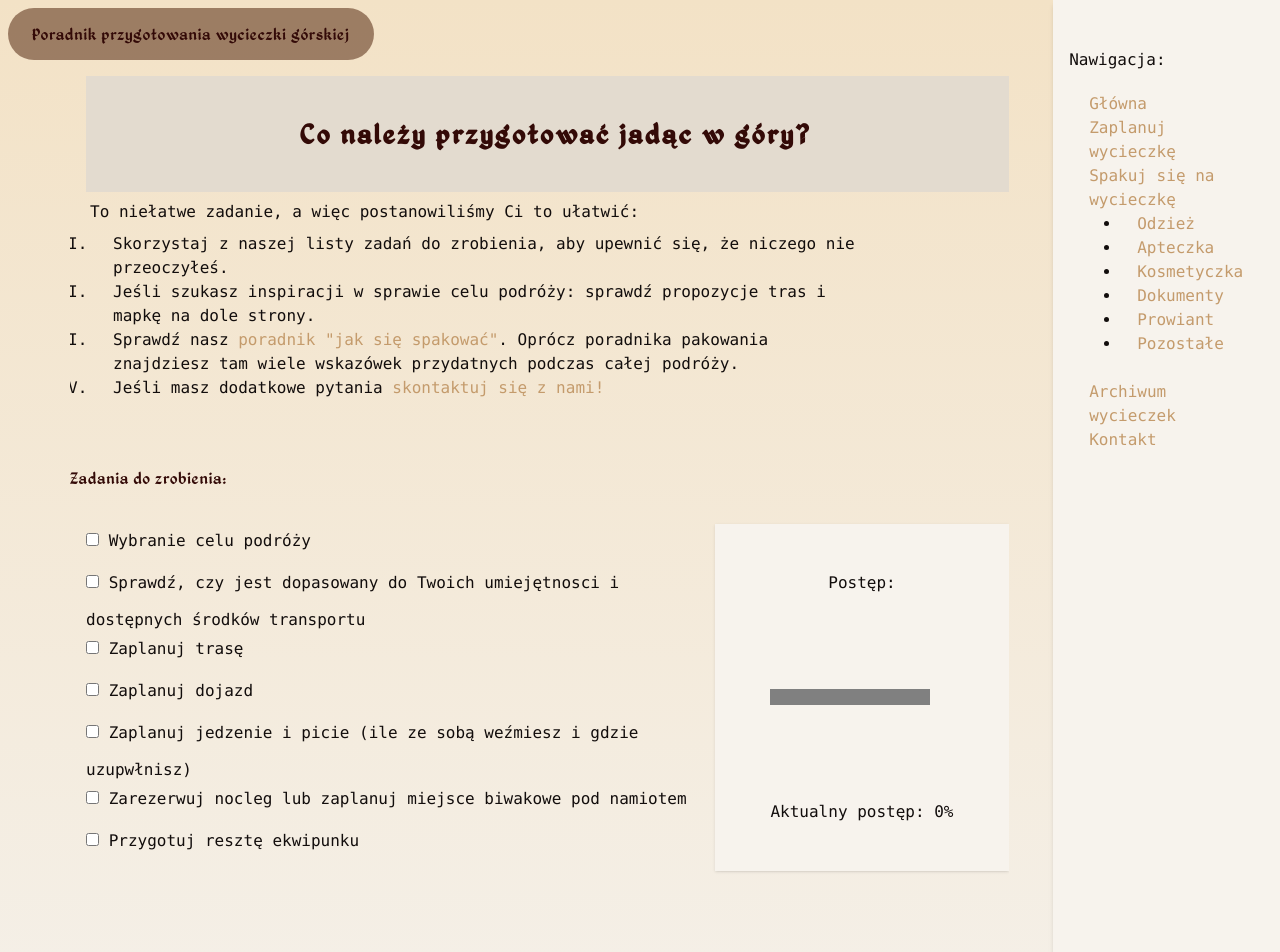
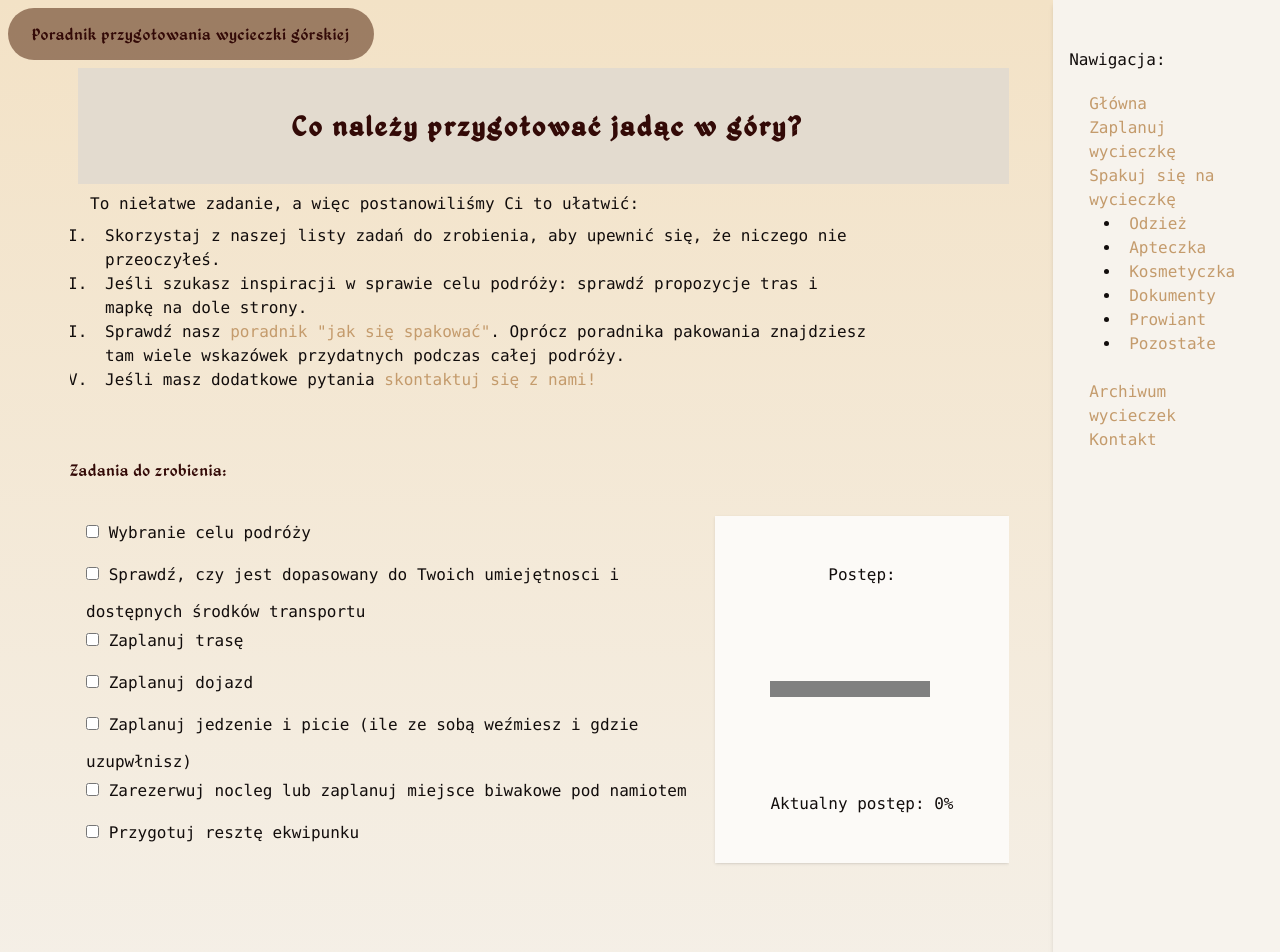
Before and after one commit to kama-pa-go/KGprojects, a Jekyll site: the page built from home.md, in a window 1280 px wide and 1400 px high. Shown: the top 952 px of the window. Built offline with Jekyll 4.4.1, drawn with Linux system fonts in a browser that asks for light colours.

Commit message:
Your commit message here

```diff
--- a/_includes/navigation_ekwipunek.html
+++ b/_includes/navigation_ekwipunek.html
@@ -7,7 +7,7 @@
     <br>
     <ul class="list-outside ps-6">
         {% for item in site.data.navigationekwipunek %}
-        <li class="ps-4"> <a href="{{ item.link }}"class="hover:text-xl" {% if page.url == item.link2 %} style="color: rgb(255, 247, 210);"{% endif %}>
+        <li class="ps-2"> <a href="{{ item.link }}"class="hover:text-xl" {% if page.url == item.link2 %} style="color: rgb(255, 247, 210);"{% endif %}>
            {{ item.name }}
         </a> </li>
         {% endfor %}
--- a/_layouts/default1.html
+++ b/_layouts/default1.html
@@ -7,7 +7,6 @@
     <title>Górołazy</title>
     <link rel="stylesheet" href="assets/output.css" />
     <script defer src="https://cdn.jsdelivr.net/npm/alpinejs@3.x.x/dist/cdn.min.js"></script>
-    <link rel="stylesheet" href="https://cdnjs.cloudflare.com/ajax/libs/font-awesome/6.5.1/css/all.min.css">
 
     <style>
         .zadanie {
@@ -74,17 +73,17 @@
          x-show="isMobile">
     </div>
 
-    <div class="grid grid-cols-1 sm:grid-cols-6 lg:grid-cols-5 gap-6 min-h-screen items-center">
+    <div class="grid grid-cols-1 sm:grid-cols-3 lg:grid-cols-5 gap-6 min-h-screen items-center">
 
       <!-- Main content -->
-      <div class="sm:col-span-4 lg:col-span-4 h-full p-5 py-6 sm:py-15 items-center gap-2">
+      <div class="sm:col-span-3 lg:col-span-4 h-full p-5 py-6 sm:py-15 items-center gap-2">
         {{ content }}
         <br>
       </div>
 
       <!-- Sidebar -->
       <div x-show="!isMobile || sidebarOpen"
-          class="right-0 bg-allmostWhite sm:col-span-2 lg:col-span-1 transition-all duration-300 h-full shadow-md"
+          class="right-0 bg-allmostWhite sm:col-span-1 lg:col-span-1 transition-all duration-300 h-full shadow-md"
           :class="{ 'fixed inset-y-0 left-0 z-40 w-full': sidebarOpen && isMobile }">
 
         <div class="fixed top-2 p-4 py-10">
--- a/_layouts/ekwipunek1.html
+++ b/_layouts/ekwipunek1.html
@@ -3,7 +3,8 @@
   <head>
     <meta charset="utf-8" />
     <title>{{ page.title }}</title>
-    <link rel="stylesheet" href="/assets/output.css" />
+    <link rel="stylesheet" href="assets/output.css" />
+    <script defer src="https://cdn.jsdelivr.net/npm/alpinejs@3.x.x/dist/cdn.min.js"></script>
 
     <style>
       .sidebar-overlay {
--- a/assets/output.css
+++ b/assets/output.css
@@ -45,6 +45,7 @@
     --color-greyBase: rgb(227, 219, 207);
     --color-greyBaseDark: rgb(120, 113, 103);
     --color-allmostWhite: rgb(247, 243, 237);
+    --color-allmostAllmostWhite: rgb(252, 250, 247);
     --color-brownOrange: rgb(173, 83, 42);
     --color-specialBrown: rgb(51, 10, 7);
     --color-justBrown: rgb(18, 13, 12);
@@ -439,6 +440,9 @@
   .ml-16 {
     margin-left: calc(var(--spacing) * 16);
   }
+  .ml-20 {
+    margin-left: calc(var(--spacing) * 20);
+  }
   .box-border {
     box-sizing: border-box;
   }
@@ -553,8 +557,14 @@
   .min-h-screen {
     min-height: 100vh;
   }
+  .w-1 {
+    width: calc(var(--spacing) * 1);
+  }
   .w-1\/2 {
     width: calc(1/2 * 100%);
+  }
+  .w-3 {
+    width: calc(var(--spacing) * 3);
   }
   .w-3\/5 {
     width: calc(3/5 * 100%);
@@ -1247,6 +1257,9 @@
   .bg-\[var\(--my_variable\)\] {
     background-color: var(--my_variable);
   }
+  .bg-allmostAllmostWhite {
+    background-color: var(--color-allmostAllmostWhite);
+  }
   .bg-allmostWhite {
     background-color: var(--color-allmostWhite);
   }
@@ -1256,11 +1269,17 @@
   .bg-amber-50\/50 {
     background-color: color-mix(in oklab, var(--color-amber-50) 50%, transparent);
   }
+  .bg-amber-950 {
+    background-color: var(--color-amber-950);
+  }
   .bg-amber-950\/50 {
     background-color: color-mix(in oklab, var(--color-amber-950) 50%, transparent);
   }
   .bg-basicBeage {
     background-color: var(--color-basicBeage);
+  }
+  .bg-black {
+    background-color: var(--color-black);
   }
   .bg-black\/50 {
     background-color: color-mix(in oklab, var(--color-black) 50%, transparent);
@@ -1490,6 +1509,9 @@
   }
   .py-16 {
     padding-block: calc(var(--spacing) * 16);
+  }
+  .ps-2 {
+    padding-inline-start: calc(var(--spacing) * 2);
   }
   .ps-4 {
     padding-inline-start: calc(var(--spacing) * 4);
@@ -2200,14 +2222,29 @@
       }
     }
   }
+  .sm\:col-span-1 {
+    @media (width >= 40rem) {
+      grid-column: span 1 / span 1;
+    }
+  }
   .sm\:col-span-2 {
     @media (width >= 40rem) {
       grid-column: span 2 / span 2;
     }
   }
+  .sm\:col-span-3 {
+    @media (width >= 40rem) {
+      grid-column: span 3 / span 3;
+    }
+  }
   .sm\:col-span-4 {
     @media (width >= 40rem) {
       grid-column: span 4 / span 4;
+    }
+  }
+  .sm\:col-span-6 {
+    @media (width >= 40rem) {
+      grid-column: span 6 / span 6;
     }
   }
   .sm\:w-full {
--- a/home.md
+++ b/home.md
@@ -3,14 +3,14 @@ layout: default1
 title: Poradnik przygotowania wycieczki górskiej
 ---
 <div class="flex flex-col gap-8 overflow-auto">
-<h1 class="w-full bg-greyBase text-center py-10 m-4 -mb-6"> Co należy przygotować jadąc w góry?</h1>
+<h1 class="w-full bg-greyBase text-center py-10 m-2 -mb-6"> Co należy przygotować jadąc w góry?</h1>
 <div class="grid max-w-[800px] ps-5 gap-2">
     To niełatwe zadanie, a więc postanowiliśmy Ci to ułatwić:
-    <ol class="list-roman ml-16">
-        <li class="ps-4">Skorzystaj z naszej listy zadań do zrobienia, aby upewnić się, że niczego nie przeoczyłeś.</li>
-        <li class="ps-4">Jeśli szukasz inspiracji w sprawie celu podróży: sprawdź propozycje tras i mapkę na dole strony.</li>
-        <li class="ps-4">Sprawdź nasz <a href="ekwipunek.html">poradnik "jak się  spakować"</a>. Oprócz poradnika pakowania znajdziesz tam wiele wskazówek przydatnych podczas całej podróży.</li>
-        <li class="ps-4">Jeśli masz dodatkowe pytania <a href="kontakt.html">skontaktuj się z nami!</a></li>
+    <ol class="list-roman ml-20">
+        <li class="ps-2">Skorzystaj z naszej listy zadań do zrobienia, aby upewnić się, że niczego nie przeoczyłeś.</li>
+        <li class="ps-2">Jeśli szukasz inspiracji w sprawie celu podróży: sprawdź propozycje tras i mapkę na dole strony.</li>
+        <li class="ps-2">Sprawdź nasz <a href="ekwipunek.html">poradnik "jak się  spakować"</a>. Oprócz poradnika pakowania znajdziesz tam wiele wskazówek przydatnych podczas całej podróży.</li>
+        <li class="ps-2">Jeśli masz dodatkowe pytania <a href="kontakt.html">skontaktuj się z nami!</a></li>
     </ol>
 <br>
 </div>
@@ -26,7 +26,7 @@ title: Poradnik przygotowania wycieczki górskiej
         <label><input type="checkbox" class="zadanie"> Zarezerwuj nocleg lub zaplanuj miejsce biwakowe pod namiotem</label>
         <label><input type="checkbox" class="zadanie"> Przygotuj resztę ekwipunku</label>
     </div>
-    <div class="col-span-1 grid h-full bg-allmostWhite items-center justify-around shadow-sm">
+    <div class="col-span-1 grid h-full bg-allmostAllmostWhite items-center justify-around shadow-sm">
         <label for="postep" class="text-center">Postęp:</label>
         <progress id="postep" value="0" max="100">0%</progress>
         <p>Aktualny postęp: <span id="procent">0</span>%</p>
```
Also changed, not shown: kontakt.md (+1 -1 lines).
